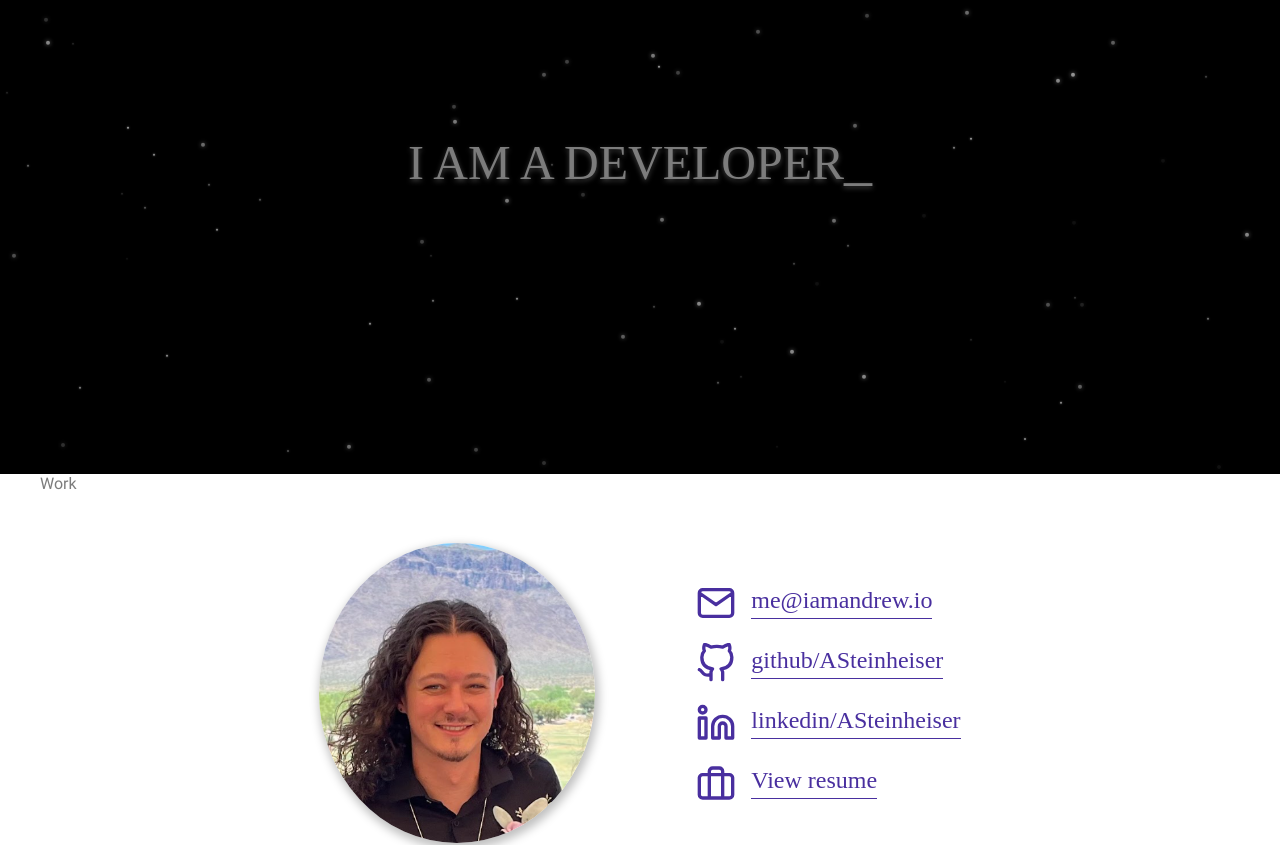
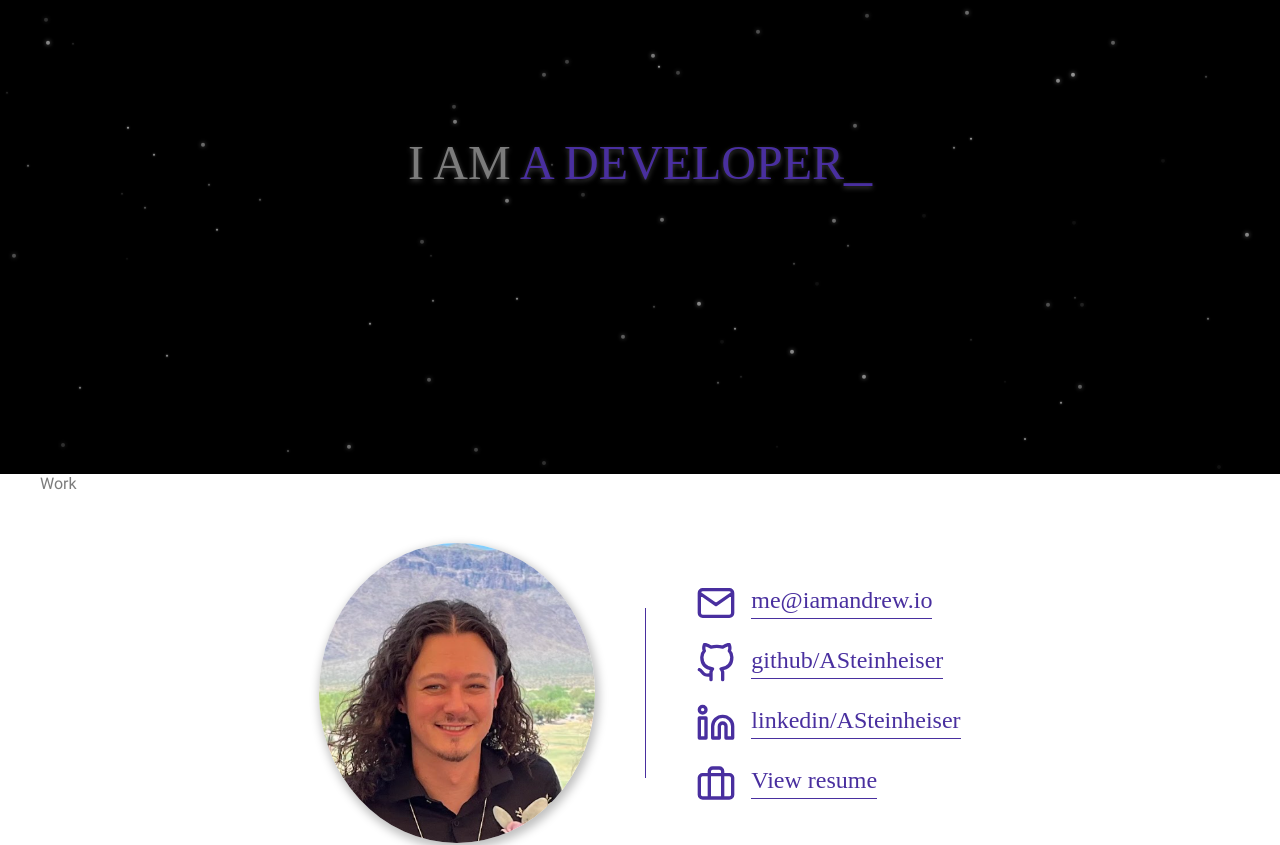
Before and after one commit to ASteinheiser/iamandrew.io, a React (Vite) app: page / in a window 1280 px wide. Shown: the part 240-1085 px from the top of the page. Built offline with nearby package versions, Linux system fonts and the light colour scheme; a web font is replaced by a local one.

Commit message:
SASSy styles across the app

```diff
--- a/src/components/Contact/contact.scss
+++ b/src/components/Contact/contact.scss
@@ -6,7 +6,7 @@
 
   padding: 50px 25px;
 
-  @media(max-width: 800px) {
+  @media(max-width: $medium) {
     flex-direction: column;
 
     padding: 50px 25px 25px;
@@ -23,7 +23,7 @@
   .contact-content-divider {
     width: 1px;
     height: 170px;
-    background-color: var(--purple);
+    background-color: $purple;
 
     margin: 0 50px;
   }
@@ -32,7 +32,7 @@
     display: flex;
     flex-direction: column;
 
-    @media(max-width: 800px) {
+    @media(max-width: $medium) {
       margin-top: 30px;
     }
 
@@ -47,7 +47,7 @@
         font-size: 24px;
         font-family: 'Montserrat';
 
-        @media(max-width: 800px) {
+        @media(max-width: $medium) {
           font-size: 20px;
         }
       }
--- a/src/components/Footer/footer.scss
+++ b/src/components/Footer/footer.scss
@@ -6,10 +6,10 @@
   padding: 25px 25px 50px;
 
   font-size: 24px;
-  color: var(--purple);
+  color: $purple;
   font-family: 'Montserrat';
 
-  @media(max-width: 800px) {
+  @media(max-width: $medium) {
     font-size: 20px;
   }
 
--- a/src/components/TopBar/top-bar.scss
+++ b/src/components/TopBar/top-bar.scss
@@ -4,7 +4,7 @@
 
   padding: 10px 20px;
 
-  @media(max-width: 800px) {
+  @media(max-width: $medium) {
     padding: 10px 10px;
   }
 
@@ -25,7 +25,7 @@
 
     padding: 2px;
 
-    @media(max-width: 800px) {
+    @media(max-width: $medium) {
       height: 40px;
       width: 40px;
     }
@@ -45,19 +45,19 @@
     cursor: pointer;
     user-select: none;
 
-    @media(max-width: 800px) {
+    @media(max-width: $medium) {
       font-size: 18px;
       padding: 0 10px;
     }
   }
 
   .top-bar-item:hover {
-    color: var(--purple);
+    color: $purple;
     font-weight: 500;
   }
 
   .active {
-    color: var(--purple);
+    color: $purple;
     font-weight: 500;
   }
 }
--- a/src/components/TypingText/typing-text.scss
+++ b/src/components/TypingText/typing-text.scss
@@ -22,7 +22,7 @@
   align-items: center;
   justify-content: center;
 
-  @media(max-width: 800px) {
+  @media(max-width: $medium) {
     font-size: 40px;
   }
 
@@ -33,16 +33,16 @@
     text-shadow: 0 2px 5px rgba(255, 255, 255, 0.25);
 
     .typing-text-static {
-      color: var(--gray);
+      color: $gray;
     }
 
     .typing-text {
-      color: var(--purple);
+      color: $purple;
     }
 
     .blink-cursor {
       font-size: 56px;
-      color: var(--purple);
+      color: $purple;
 
       animation: blinkCursor .75s steps(1) infinite;
     }
--- a/src/styles/index.scss
+++ b/src/styles/index.scss
@@ -33,7 +33,7 @@ a {
 
   margin-right: 15px;
 
-  @media(max-width: 800px) {
+  @media(max-width: $medium) {
     max-height: 35px;
     max-width: 35px;
 
```
